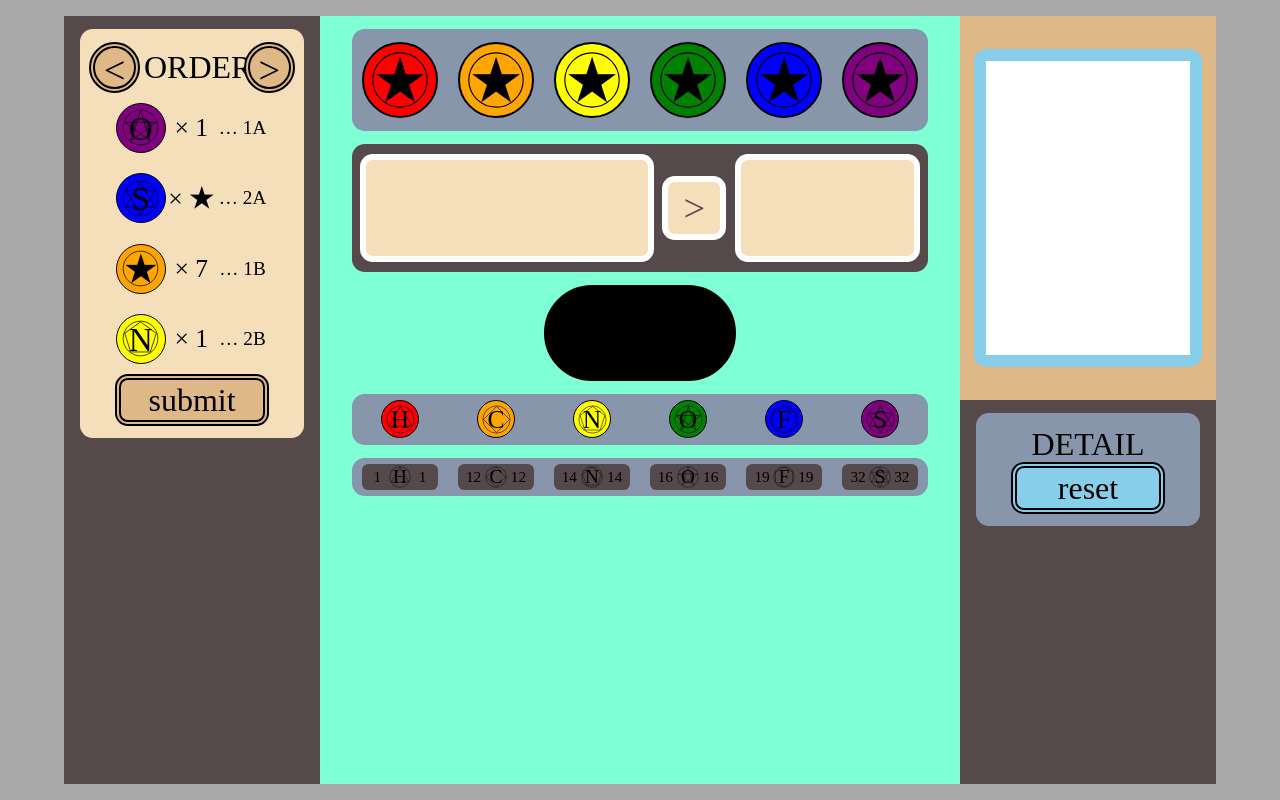
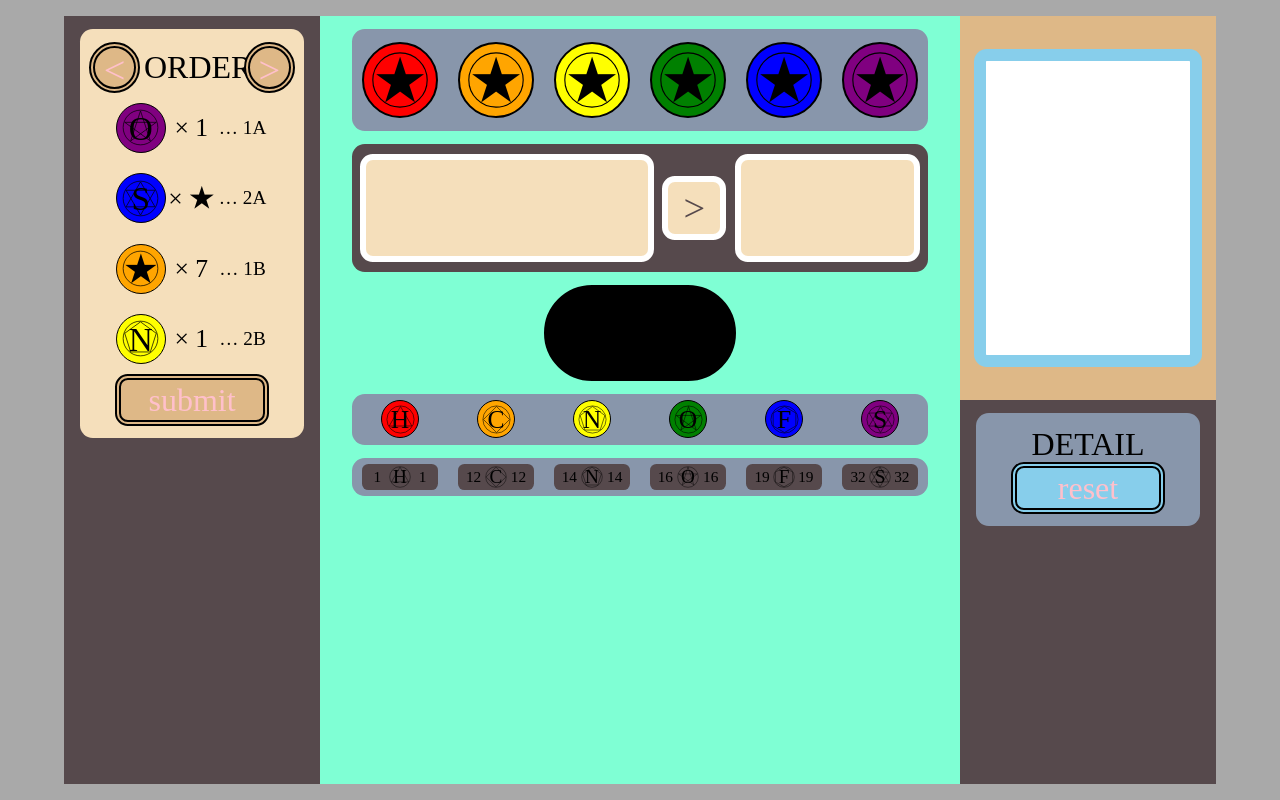
Before and after one commit to Jasonkoo07/atom-puzzle, a plain HTML site: page index.html in a window 1280 px wide. Drawn offline with nearby package versions, Linux system fonts and the light colour scheme; a web font is replaced by a local one.

Commit message:
Update style.css

```diff
--- a/style.css
+++ b/style.css
@@ -20,14 +20,14 @@ body {
     justify-content: center;
 }
 
-button {
+button, input[type=button] {
     appearance: none;
     border-radius: 0;
     -moz-appearance: none;
     -moz-border-radius: 0;
     -webkit-appearance: none;
     -webkit-border-radius: 0;
-    color: black;
+    color: pink;
 }
 
 body{
```
